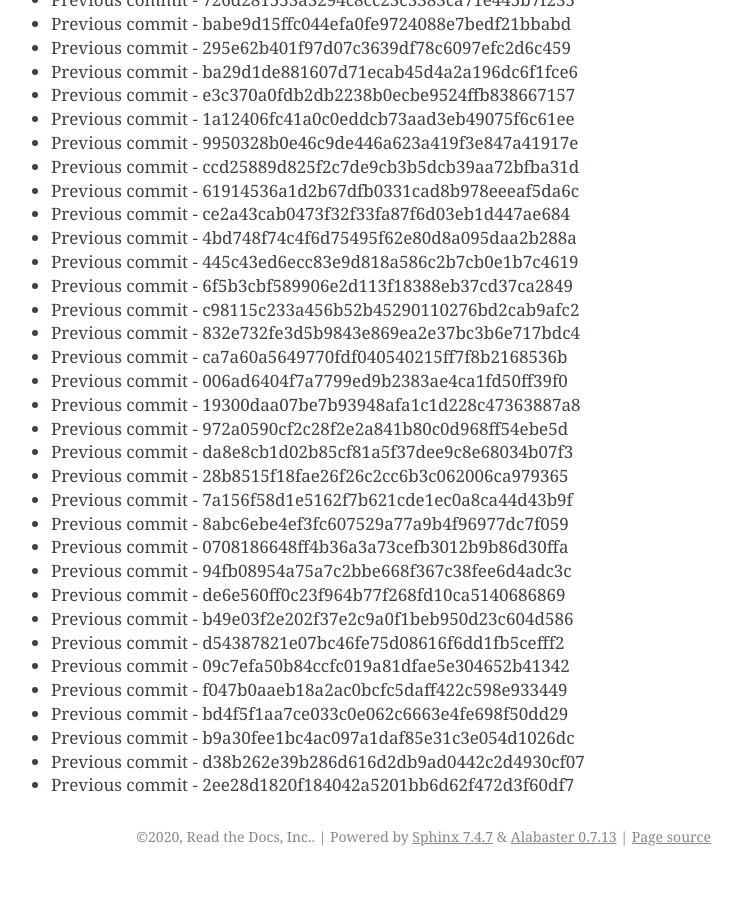
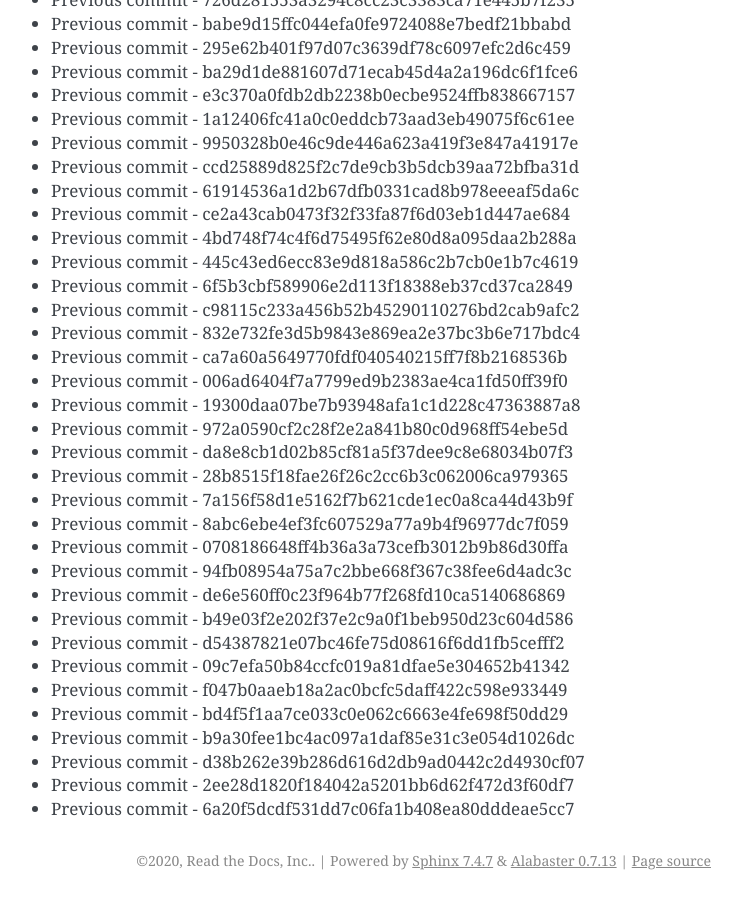
Before and after one commit to readthedocs/rtd-git-stresstest, a Sphinx documentation site: the page built from docs/updates.rst, in a window 1280 px wide and 900 px high, scrolled down 3511 px. Shown: the whole window, without its empty margins (399-1141 px from the left). Built offline with Sphinx 7.4.7, drawn with Linux system fonts in a browser that asks for light colours; before the commit the page ends 4387 px from its top, so only the background shows below that.

Commit message:
Generating commit from previous: 6a20f5dcdf531dd7c06fa1b408ea80dddeae5cc7

```diff
--- a/docs/updates.rst
+++ b/docs/updates.rst
@@ -179,3 +179,4 @@ It can be tested for any performance characteristics.
 * Previous commit - b9a30fee1bc4ac097a1daf85e31c3e054d1026dc
 * Previous commit - d38b262e39b286d616d2db9ad0442c2d4930cf07
 * Previous commit - 2ee28d1820f184042a5201bb6d62f472d3f60df7
+* Previous commit - 6a20f5dcdf531dd7c06fa1b408ea80dddeae5cc7
```
